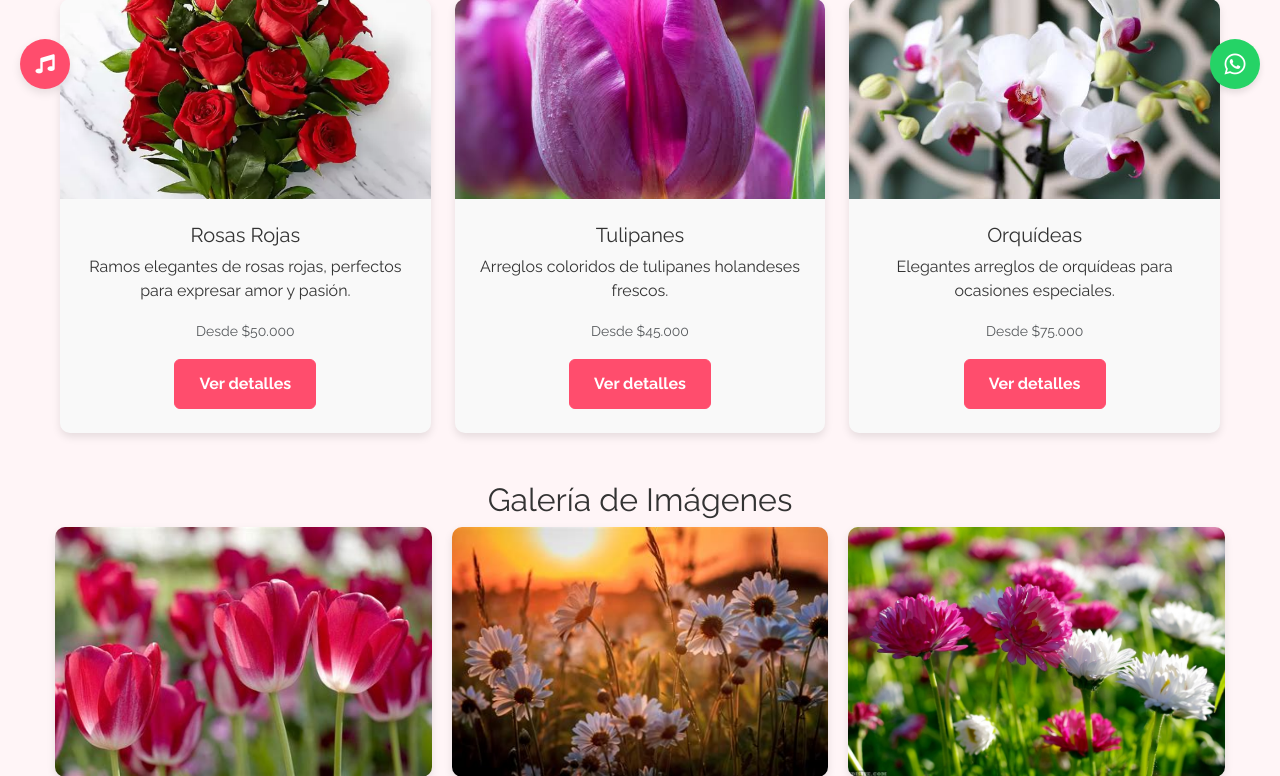
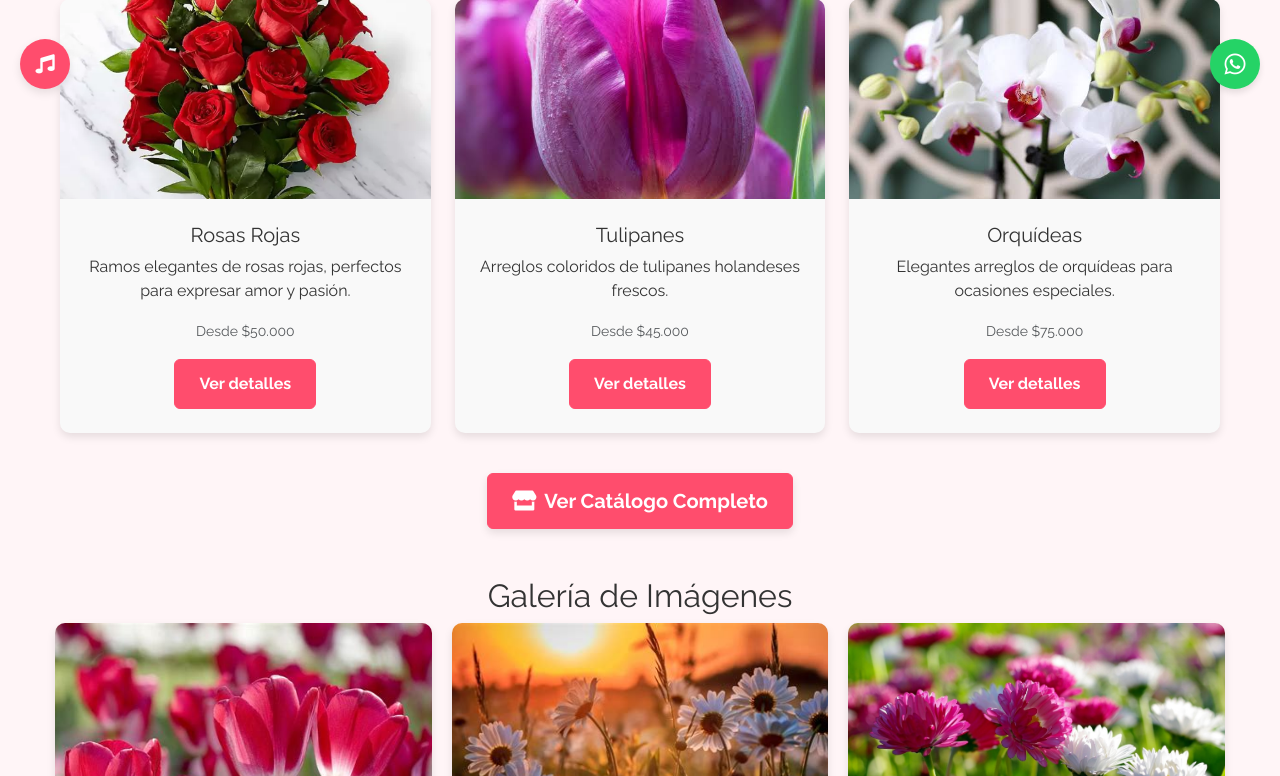
Before and after one commit to Johnson1255/Flores-Django, a Django app: page / in a window 1280 px wide. Shown: the part 691-1467 px from the top of the page. Run offline with Django 5.2, Linux system fonts and the light colour scheme; some web fonts are replaced.

Commit message:
style: Mejorar la interfaz visual para el usuario en el index

```diff
--- a/static/js/map.js
+++ b/static/js/map.js
@@ -2,7 +2,7 @@ document.addEventListener('DOMContentLoaded', function() {
     const mapElement = document.getElementById('map');
     if (!mapElement) return; // Salir si no hay mapa en la página
 
-    const iconUrl = mapElement.dataset.iconUrl || '/static/images/placeholder-icon.png'; // Usa placeholder si no se pasó la URL
+    const iconUrl = mapElement.dataset.iconUrl || '/static/images/logo.svg'; // Usa placeholder si no se pasó la URL
     const lat = 6.241362256908526;
     const lng = -75.58840591379317;
 
--- a/template/floresvalentin_app/index.html
+++ b/template/floresvalentin_app/index.html
@@ -62,6 +62,12 @@
                     </div>
                 </div>
             </div>
+        </div>
+        {# Add button to view full catalog #}
+        <div class="text-center mt-4">
+            <a href="{% url 'floresvalentin_app:catalogo' %}" class="btn btn-primary btn-lg d-inline-flex align-items-center">
+                <i class="fas fa-store me-2"></i> {% trans "Ver Catálogo Completo" %}
+            </a>
         </div>
     </div>
 </section>
```
